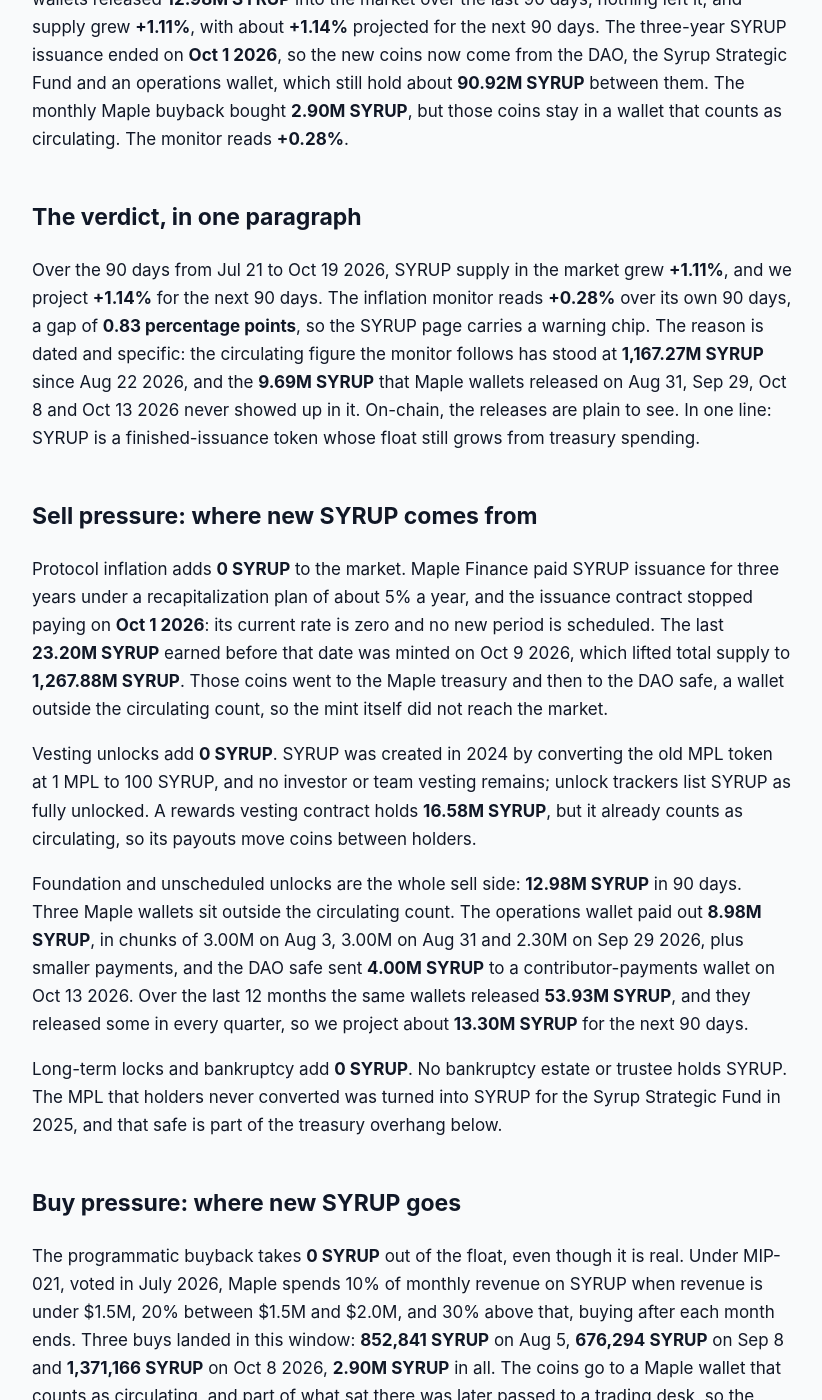
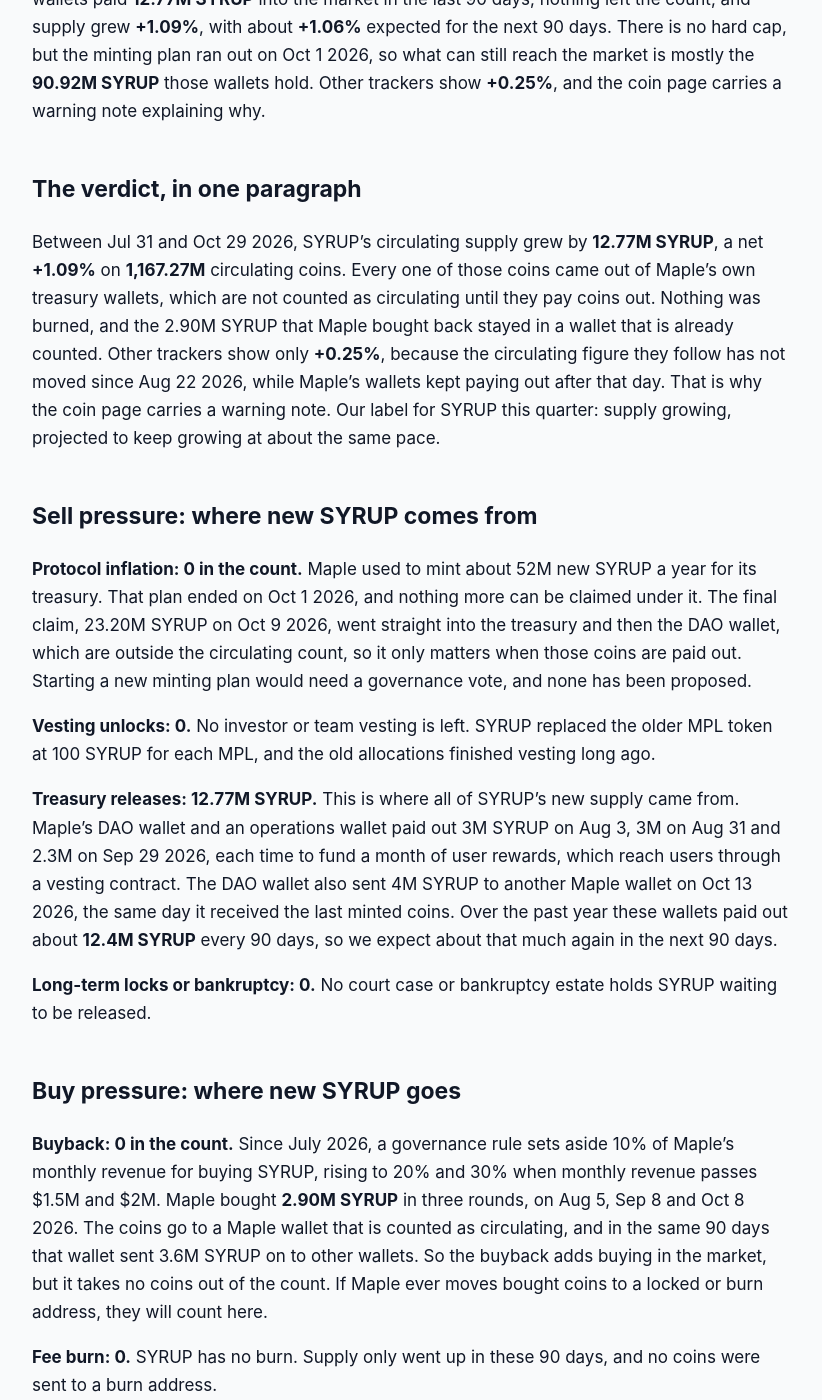
Before and after one commit to jeevansongmy-spec/mrnasdog-articles, a Jekyll site: the page built from crypto/syrup-pressure-framework.md, in a window 1280 px wide and 1400 px high, scrolled down 359 px. Shown: the whole window, without its empty margins (228-1050 px from the left). Built offline with Jekyll 4.4.1, drawn with Linux system fonts in a browser that asks for light colours; some of the changed text lies outside the part shown.

Commit message:
publish: crypto/syrup-pressure-framework

```diff
--- a/crypto/syrup-pressure-framework.md
+++ b/crypto/syrup-pressure-framework.md
@@ -1,6 +1,6 @@
 ---
 title:         "SYRUP Inflation Analysis · October 2026 · Supply growing · projected to keep growing"
-description:   "SYRUP is mildly inflationary: issuance ended Oct 1 2026, but Maple wallets released 12.98M SYRUP, +1.11% net in 90 days, about +1.14% next. No burn."
+description:   "SYRUP minting ended Oct 1 2026, yet Maple's treasury paid 12.77M SYRUP into the market in 90 days: +1.09% net, about +1.06% next. Small buybacks, no burn."
 canonical_url: "https://mrnasdog.com/research/syrup/inflation"
 tags:          ["crypto", "syrup", "maple", "defi"]
 published:     true
@@ -12,54 +12,58 @@ Originally published at [SYRUP Inflation Analysis · October 2026 · Supply grow
 <!-- main-page -->
 Looking for the buy-or-sell answer? It is on the SYRUP coin page, with demand and price drivers: [mrnasdog.com/research/syrup](https://mrnasdog.com/research/syrup)
 
-SYRUP, the token of the Maple Finance lending platform, is mildly inflationary: Maple's own wallets released **12.98M SYRUP** into the market over the last 90 days, nothing left it, and supply grew **+1.11%**, with about **+1.14%** projected for the next 90 days. The three-year SYRUP issuance ended on **Oct 1 2026**, so the new coins now come from the DAO, the Syrup Strategic Fund and an operations wallet, which still hold about **90.92M SYRUP** between them. The monthly Maple buyback bought **2.90M SYRUP**, but those coins stay in a wallet that counts as circulating. The monitor reads **+0.28%**.
+SYRUP is mildly inflationary even though Maple Finance stopped minting it: Maple's treasury wallets paid **12.77M SYRUP** into the market in the last 90 days, nothing left the count, and supply grew **+1.09%**, with about **+1.06%** expected for the next 90 days. There is no hard cap, but the minting plan ran out on Oct 1 2026, so what can still reach the market is mostly the **90.92M SYRUP** those wallets hold. Other trackers show **+0.25%**, and the coin page carries a warning note explaining why.
 
 ## The verdict, in one paragraph
 
-Over the 90 days from Jul 21 to Oct 19 2026, SYRUP supply in the market grew **+1.11%**, and we project **+1.14%** for the next 90 days. The inflation monitor reads **+0.28%** over its own 90 days, a gap of **0.83 percentage points**, so the SYRUP page carries a warning chip. The reason is dated and specific: the circulating figure the monitor follows has stood at **1,167.27M SYRUP** since Aug 22 2026, and the **9.69M SYRUP** that Maple wallets released on Aug 31, Sep 29, Oct 8 and Oct 13 2026 never showed up in it. On-chain, the releases are plain to see. In one line: SYRUP is a finished-issuance token whose float still grows from treasury spending.
+Between Jul 31 and Oct 29 2026, SYRUP's circulating supply grew by **12.77M SYRUP**, a net **+1.09%** on **1,167.27M** circulating coins. Every one of those coins came out of Maple's own treasury wallets, which are not counted as circulating until they pay coins out. Nothing was burned, and the 2.90M SYRUP that Maple bought back stayed in a wallet that is already counted. Other trackers show only **+0.25%**, because the circulating figure they follow has not moved since Aug 22 2026, while Maple's wallets kept paying out after that day. That is why the coin page carries a warning note. Our label for SYRUP this quarter: supply growing, projected to keep growing at about the same pace.
 
 ## Sell pressure: where new SYRUP comes from
 
-Protocol inflation adds **0 SYRUP** to the market. Maple Finance paid SYRUP issuance for three years under a recapitalization plan of about 5% a year, and the issuance contract stopped paying on **Oct 1 2026**: its current rate is zero and no new period is scheduled. The last **23.20M SYRUP** earned before that date was minted on Oct 9 2026, which lifted total supply to **1,267.88M SYRUP**. Those coins went to the Maple treasury and then to the DAO safe, a wallet outside the circulating count, so the mint itself did not reach the market.
+**Protocol inflation: 0 in the count.** Maple used to mint about 52M new SYRUP a year for its treasury. That plan ended on Oct 1 2026, and nothing more can be claimed under it. The final claim, 23.20M SYRUP on Oct 9 2026, went straight into the treasury and then the DAO wallet, which are outside the circulating count, so it only matters when those coins are paid out. Starting a new minting plan would need a governance vote, and none has been proposed.
 
-Vesting unlocks add **0 SYRUP**. SYRUP was created in 2024 by converting the old MPL token at 1 MPL to 100 SYRUP, and no investor or team vesting remains; unlock trackers list SYRUP as fully unlocked. A rewards vesting contract holds **16.58M SYRUP**, but it already counts as circulating, so its payouts move coins between holders.
+**Vesting unlocks: 0.** No investor or team vesting is left. SYRUP replaced the older MPL token at 100 SYRUP for each MPL, and the old allocations finished vesting long ago.
 
-Foundation and unscheduled unlocks are the whole sell side: **12.98M SYRUP** in 90 days. Three Maple wallets sit outside the circulating count. The operations wallet paid out **8.98M SYRUP**, in chunks of 3.00M on Aug 3, 3.00M on Aug 31 and 2.30M on Sep 29 2026, plus smaller payments, and the DAO safe sent **4.00M SYRUP** to a contributor-payments wallet on Oct 13 2026. Over the last 12 months the same wallets released **53.93M SYRUP**, and they released some in every quarter, so we project about **13.30M SYRUP** for the next 90 days.
+**Treasury releases: 12.77M SYRUP.** This is where all of SYRUP's new supply came from. Maple's DAO wallet and an operations wallet paid out 3M SYRUP on Aug 3, 3M on Aug 31 and 2.3M on Sep 29 2026, each time to fund a month of user rewards, which reach users through a vesting contract. The DAO wallet also sent 4M SYRUP to another Maple wallet on Oct 13 2026, the same day it received the last minted coins. Over the past year these wallets paid out about **12.4M SYRUP** every 90 days, so we expect about that much again in the next 90 days.
 
-Long-term locks and bankruptcy add **0 SYRUP**. No bankruptcy estate or trustee holds SYRUP. The MPL that holders never converted was turned into SYRUP for the Syrup Strategic Fund in 2025, and that safe is part of the treasury overhang below.
+**Long-term locks or bankruptcy: 0.** No court case or bankruptcy estate holds SYRUP waiting to be released.
 
 ## Buy pressure: where new SYRUP goes
 
-The programmatic buyback takes **0 SYRUP** out of the float, even though it is real. Under MIP-021, voted in July 2026, Maple spends 10% of monthly revenue on SYRUP when revenue is under $1.5M, 20% between $1.5M and $2.0M, and 30% above that, buying after each month ends. Three buys landed in this window: **852,841 SYRUP** on Aug 5, **676,294 SYRUP** on Sep 8 and **1,371,166 SYRUP** on Oct 8 2026, **2.90M SYRUP** in all. The coins go to a Maple wallet that counts as circulating, and part of what sat there was later passed to a trading desk, so the buys change who holds SYRUP but not how much is in the market.
+**Buyback: 0 in the count.** Since July 2026, a governance rule sets aside 10% of Maple's monthly revenue for buying SYRUP, rising to 20% and 30% when monthly revenue passes $1.5M and $2M. Maple bought **2.90M SYRUP** in three rounds, on Aug 5, Sep 8 and Oct 8 2026. The coins go to a Maple wallet that is counted as circulating, and in the same 90 days that wallet sent 3.6M SYRUP on to other wallets. So the buyback adds buying in the market, but it takes no coins out of the count. If Maple ever moves bought coins to a locked or burn address, they will count here.
 
-The protocol fee burn is **0 SYRUP**. Borrowers pay Maple in stablecoins, and no SYRUP is destroyed: total supply only rose in this window and the burn addresses did not grow. The foundation buy is also **0 SYRUP**, since no Maple wallet bought SYRUP apart from the revenue buyback.
+**Fee burn: 0.** SYRUP has no burn. Supply only went up in these 90 days, and no coins were sent to a burn address.
 
-New long-term locks take **0 SYRUP**. Staking rewards ended in November 2025 under MIP-019, and stakers keep leaving: staked SYRUP fell from **188.36M** to **151.73M** over the 90 days. Staked SYRUP was already counted as circulating, so the exits add nothing, but it means no lock is pulling coins out of the market either.
+**Treasury buying: 0.** Apart from the monthly buyback, Maple made no other purchase of SYRUP.
+
+**New long-term locks: 0.** Staked SYRUP is still counted as circulating, so staking removes nothing. Staking rewards ended in November 2025, and holders have been leaving: about 39.8M SYRUP was unstaked in these 90 days.
 
 ## Foundation and overhang
 
-The SYRUP overhang is the treasury that sits outside the circulating count: the DAO safe with **42.29M SYRUP**, which received the final 23.20M issuance on Oct 13 2026, and the Syrup Strategic Fund safe with **48.62M SYRUP**, which has not moved since January 2026. The operations wallet that turns DAO grants into payments is empty after this window. Together that is **90.92M SYRUP**, about 7.8% of the circulating supply. Inside the circulating count we also watch the buyback wallet (**1.60M SYRUP**), the contributor-payments wallet (4.36M) and the rewards vesting contract (16.58M); their outflows are moves between holders. We read every one of these balances on-chain at each rebuild. If the DAO safe or the Strategic Fund safe falls between refreshes, the outflow enters the foundation row at the next refresh.
+Maple's treasury is the overhang that decides SYRUP's supply from here. The DAO wallet holds **42.29M SYRUP**, up from 31.09M on Jul 31 2026 because the last minted coins arrived in October. A separate reserve wallet holds **48.62M SYRUP**. It came from MPL that was never converted, and it has not moved since January 2026. The operations wallet that passes monthly rewards along is empty after its Oct 8 2026 payout. Together, the DAO and the reserve hold **90.92M SYRUP**, about 7.8% of the circulating supply. Below them, Maple's rewards vesting contract holds 10.14M SYRUP and the buyback wallet 1.60M; those coins are already counted, so paying them out adds nothing new.
 
-## How SYRUP compares to other lending-protocol tokens
+## How SYRUP compares to other DeFi lending tokens
 
-Among lending tokens, SYRUP now sits in a rare spot: its scheduled issuance is finished. Many DeFi lending tokens still pay new or reserved tokens to users or stakers every day, and others still have investor and team vesting running for years. Maple Finance has neither. What remains is a treasury model: the DAO and the Strategic Fund hold a fixed stock of SYRUP and spend it on contributors, liquidity and growth, and that spending is the only way new SYRUP reaches the market.
-
-The buyback is where SYRUP differs from lending tokens that burn or lock what they buy. Maple buys SYRUP with a share of revenue, but keeps it in a wallet counted as circulating and reuses it, so the buyback supports the price without shrinking supply. A buyback that burns coins, or that parks them in a locked safety fund, removes them from the float; the SYRUP buyback does not, at least for now.
-
-So the SYRUP supply story is simpler than most: no cap, no issuance, no unlock calendar, and one variable, the pace at which Maple spends a treasury of about 90.92M SYRUP. At the 12-month pace that is roughly 13M SYRUP a quarter, a little over 1% of the float.
+Compared by how supply works, not by price, SYRUP now sits between the two common models. Aave has a fixed supply and uses revenue to buy its token back, so its count can only shrink or hold. Lending tokens that still pay users in new coins, or that still unlock coins for early backers, keep growing on a schedule. SYRUP has stopped minting, which puts it closer to the fixed-supply group, but its treasury still pays out coins every month, which keeps it growing for now. Its buyback looks like Aave's on paper, yet the bought coins stay in an active wallet instead of being held back from the market.
 
 ## What to watch in the next 90 days
 
-By **Nov 15 2026**, Maple executes the buyback for October revenue; the tier it lands in (10%, 20% or 30%) shows whether revenue is still above $1.5M a month.
+**By Nov 15 2026:** the buyback for October revenue. Maple runs each round after the month closes. Watch whether the bought coins stay put or move on again.
 
-By **Dec 15 2026** and **Jan 15 2027**, the last two buybacks under MIP-021, which runs for six months; a new vote is needed to keep the rules going, and a vote to burn or lock bought coins would turn the buyback into a real buy-side row.
+**Around Nov 30 and Dec 31 2026:** the next monthly reward top-ups. Each one so far has been between 1M and 3M SYRUP. A smaller top-up would slow supply growth.
 
-Any transfer out of the DAO safe (**42.29M SYRUP**) or the Strategic Fund safe (48.62M) adds to the sell side; a release far above the usual 3M to 5M chunks would push the next reading up.
+**Around Jan 13 2027:** the buyback rule passed in July runs for six months, so Maple will need a new vote to keep it going or change it.
 
-The SYRUP issuance contract can only restart through a governance vote; the vote portal shows no such proposal after MIP-021. Maple's next community AMA is on **Nov 11 2026**.
+**Any time:** a large move out of the 48.62M reserve wallet, or a proposal to start minting again. Either would change this picture more than anything else.
 
 ## Summary
 
-The MrNasDog Pressure Framework reads Maple Finance (SYRUP) at **+1.11%** over the last 90 days and about **+1.14%** over the next 90: the three-year issuance ended on Oct 1 2026, no vesting is left and nothing is burned, so all new SYRUP comes from Maple's DAO, Strategic Fund and operations wallets, which released **12.98M SYRUP**. The monthly revenue buyback bought **2.90M SYRUP** but keeps it inside the float. The key risk is a faster draw on the **90.92M SYRUP** treasury; the upside case is a buyback that burns or locks what it buys. Until then, SYRUP supply keeps growing slowly from treasury spending.
+SYRUP's circulating supply grew **+1.09%** in the 90 days to Oct 29 2026, and we expect about **+1.06%** in the next 90 days.
 
-*MrNasDog Pressure Framework analysis of SYRUP, Metric 1 — Inflation. Data + explanation only. Not financial advice. Checked Oct 19 2026.*
+Maple stopped minting SYRUP on Oct 1 2026, so all of the new supply came from its treasury wallets, mostly to fund monthly user rewards.
+
+Maple's buyback bought 2.90M SYRUP, but those coins stayed in a counted wallet, and nothing was burned.
+
+The 90.92M SYRUP still held by Maple's DAO and reserve wallets is the main thing to watch, because every release from them adds to the circulating count.
+
+*MrNasDog Pressure Framework analysis of SYRUP, Metric 1 — Inflation. Data + explanation only. Not financial advice. Checked Oct 29 2026.*
```
